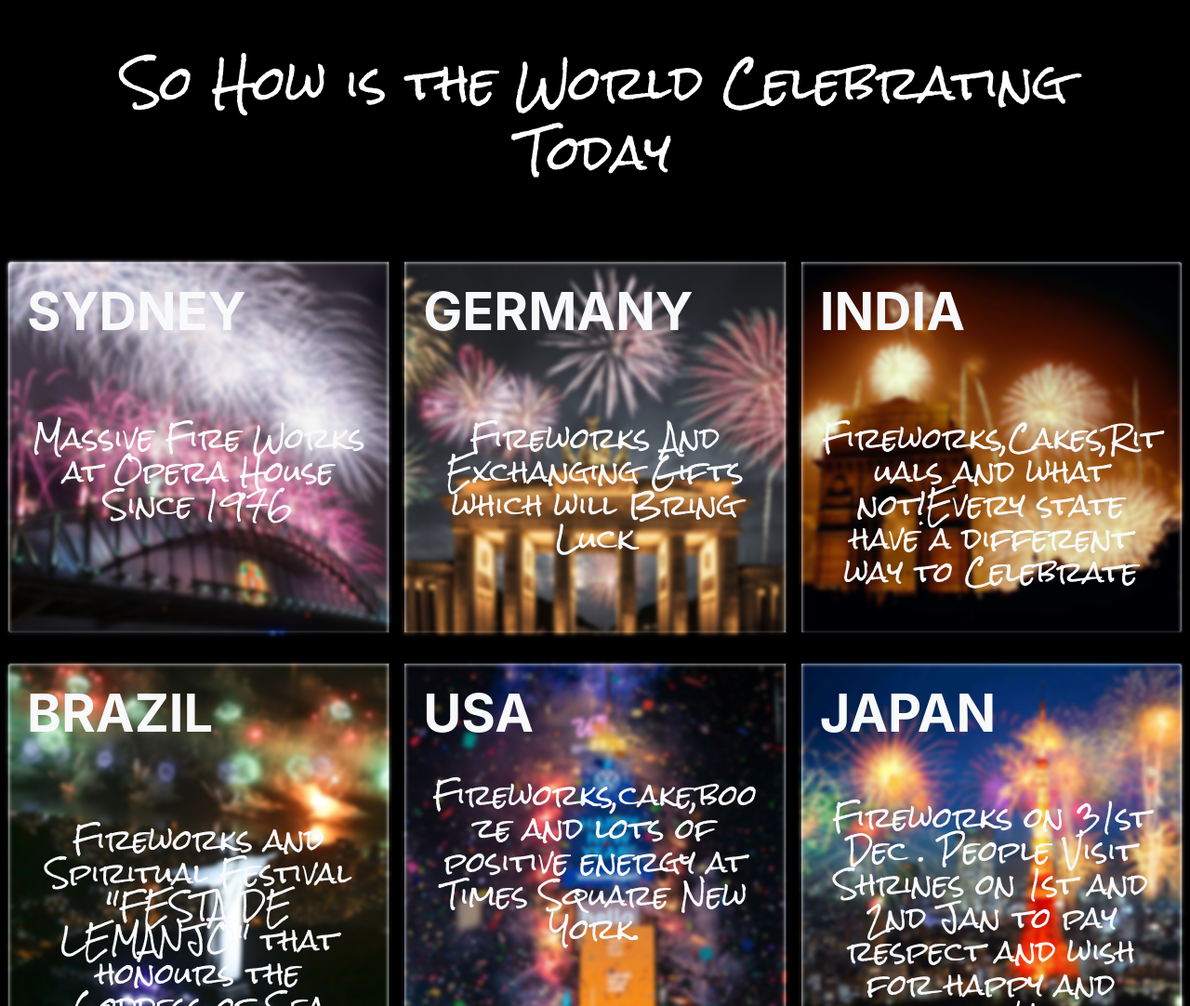
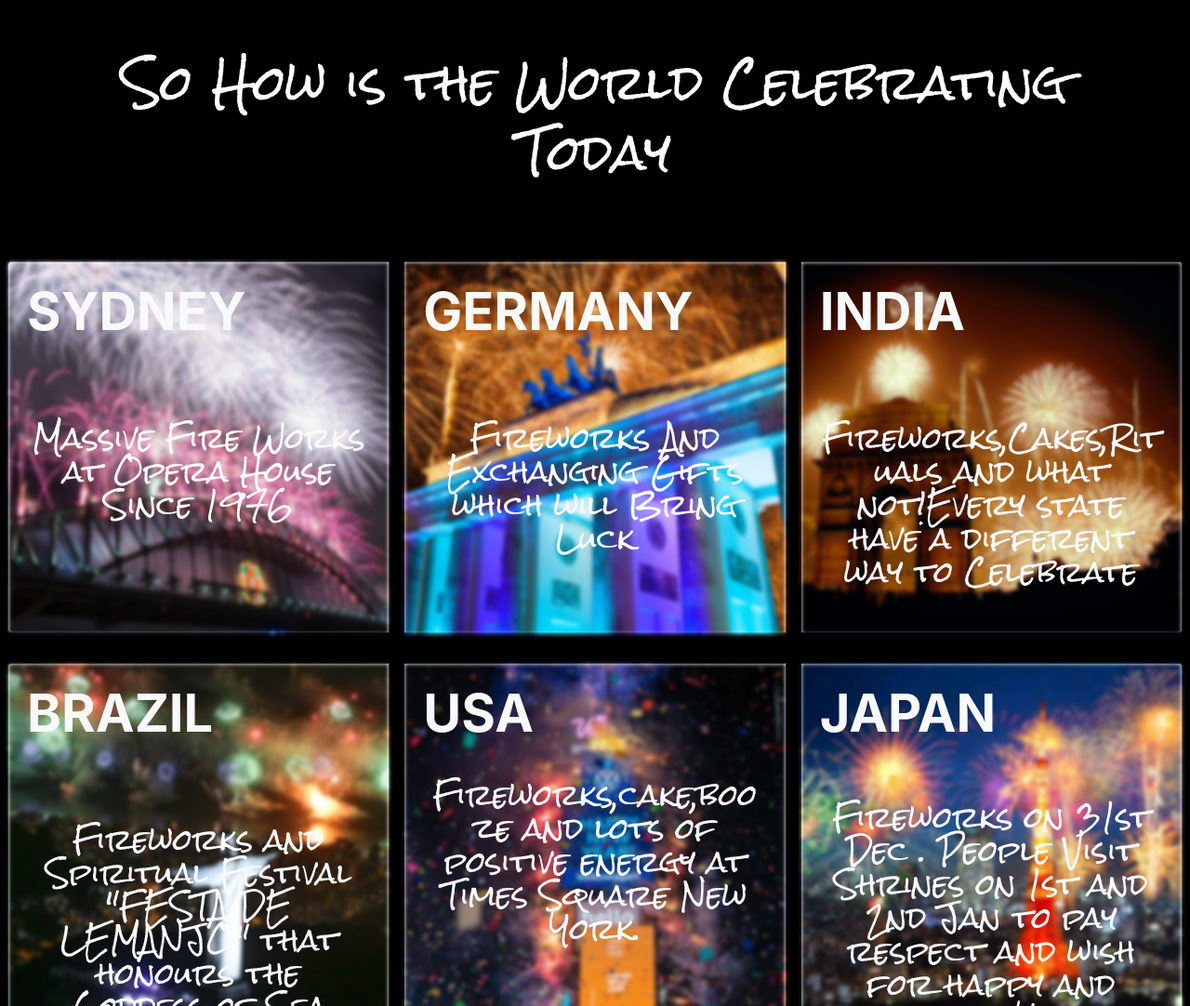
Before and after one commit to animeish/nye24, a plain HTML site: page index.html in a window 1280 px wide. Shown: the part 869-1951 px from the top of the page at 93% size. Drawn offline with nearby package versions, Linux system fonts and the light colour scheme.

Commit message:
Update index.html

```diff
--- a/index.html
+++ b/index.html
@@ -212,7 +212,7 @@ body{
 		</div>
 
 		<div class="card cardi img-fluid ml-1 border-dark m-2"  >
-			<img src="Germ.jpg" class="card-img-top cardo" >
+			<img src="ber.jpg" class="card-img-top cardo" >
 			<div class = "card-img-overlay">
 			<h1 class="card-title text-light display-4 font-weight-bold">GERMANY</h1>
 			<br><br><br>
```
